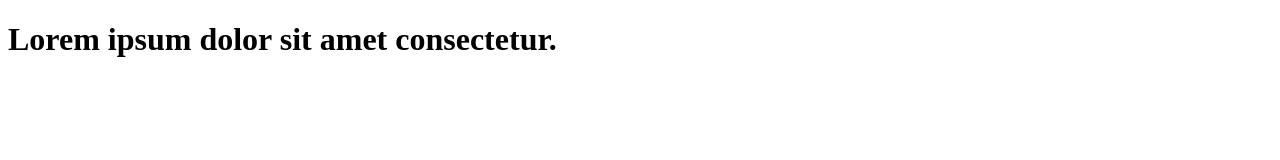
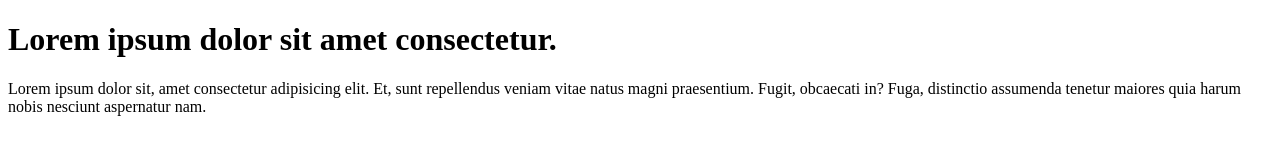
Before and after one commit to Samruddhiii18/Git-Learn, a plain HTML site: page index.html in a window 1280 px wide. Drawn offline with Linux system fonts and the light colour scheme.

Commit message:
Added paragraph in index file

```diff
--- a/index.html
+++ b/index.html
@@ -7,5 +7,6 @@
 </head>
 <body>
     <h1>Lorem ipsum dolor sit amet consectetur.</h1>
+    <p>Lorem ipsum dolor sit, amet consectetur adipisicing elit. Et, sunt repellendus veniam vitae natus magni praesentium. Fugit, obcaecati in? Fuga, distinctio assumenda tenetur maiores quia harum nobis nesciunt aspernatur nam.</p>
 </body>
 </html>
```
